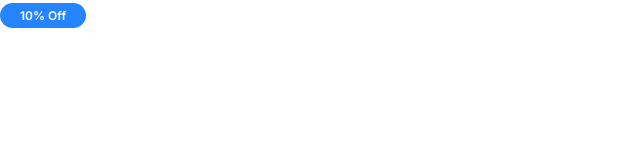
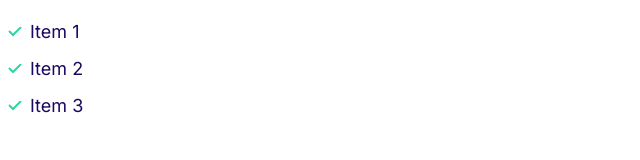
Before and after one commit to imerci/moshify, a plain HTML site: page index.html in a window 1280 px wide. Shown: the whole page, without its empty margins (0-640 px from the left). Drawn offline with Linux system fonts and the light colour scheme.

Commit message:
Build the list component.

```diff
--- a/css/styles.css
+++ b/css/styles.css
@@ -93,23 +93,22 @@
 
   .badge {
     border-radius: 20px;
+    padding: 0.5rem 2rem;
+    font-weight: 600;
     font-size: 2rem;
-      font-weight: 600;
-      padding: 0.5rem 2rem;
     white-space: nowrap;
-
   }
 
-  .badge--primary {
-      background-color: var(--color-primary);
-      color: white;
+  .badge-primary {
+    background: var(--color-primary);
+    color: #fff;
   }
-  .badge--secondary {
-      background-color: var(--color-secondary);
-      color: white;
+  .badge-secondary {
+    background: var(--color-secondary);
+    color: #fff;
   }
 
-  .badge--small {
+  .badge-small {
     font-size: 1.6rem;
   }
 
@@ -118,7 +117,40 @@
       font-size: 1.5rem;
     }
 
-      .badge--small {
+    .badge-small {
       font-size: 1.2rem;
     }
   }
+
+  /* Lists */
+
+  .list {
+    list-style: none;
+    padding-left: 0;
+    color: var(--color-headings);
+
+  }
+
+  .list--inline .list__item{
+    display: inline-block;
+    margin-right: 2rem;
+
+  }
+
+  .list--tick {
+    list-style-image:  url(../images/tick.svg);
+    padding-left: 3rem;
+
+  }
+
+  .list--tick .list__item {
+    padding-left: 0.5rem;
+    margin-bottom: 1rem;
+  }
+
+  @media screen and (min-width: 1024px) {
+    .list--tick .list__item {
+      padding-left: 0;
+    }
+
+  }
--- a/index.html
+++ b/index.html
@@ -11,6 +11,10 @@
     <link rel="stylesheet" href="css/styles.css">
 </head>
 <body>
-    <span class="badge badge--primary badge--small">10% Off</span>
+    <ul class="list list--tick">
+        <li class="list__item">Item 1</li>
+        <li class="list__item">Item 2</li>
+        <li class="list__item">Item 3</li>
+    </ul>
 </body>
 </html>
```
Also changed, not shown: components/list.html (added, +5 -0 lines), images/tick.svg (added). Lines whose indentation alone changed are shown as unchanged.
